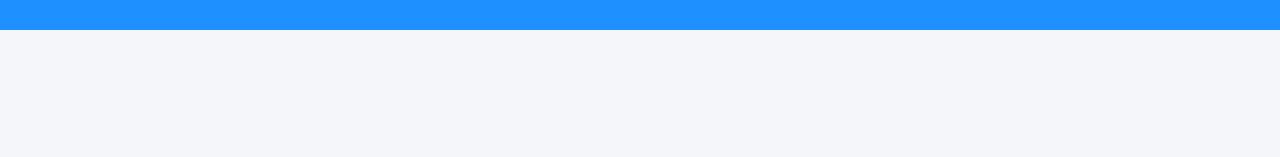
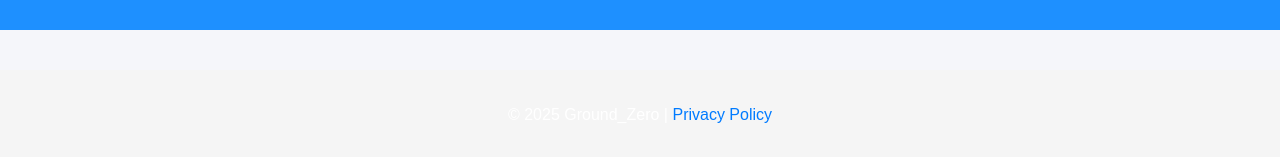
Before and after one commit to Av10-jit/Ground_Zero, a plain HTML site: page index.html in a window 1280 px wide. Shown: the part 1116-1273 px from the top of the page. Before the commit the page ends 1146 px from the top, so only its background shows below. Drawn offline with Linux system fonts and the light colour scheme.

Commit message:
Add footer with privacy policy link
Added a footer with a privacy policy link and adjusted styles.

```diff
--- a/index.html
+++ b/index.html
@@ -121,5 +121,9 @@
   <footer>
     <p>© 2025 Ground_Zero. All rights reserved.</p>
   </footer>
+  <footer style="text-align:center; padding:20px; background-color:#f5f5f5; margin-top:40px;">
+  <p>© 2025 Ground_Zero | <a href="privacy.html" style="color:#007bff; text-decoration:none;">Privacy Policy</a></p>
+</footer>
+
 </body>
 </html>
```
